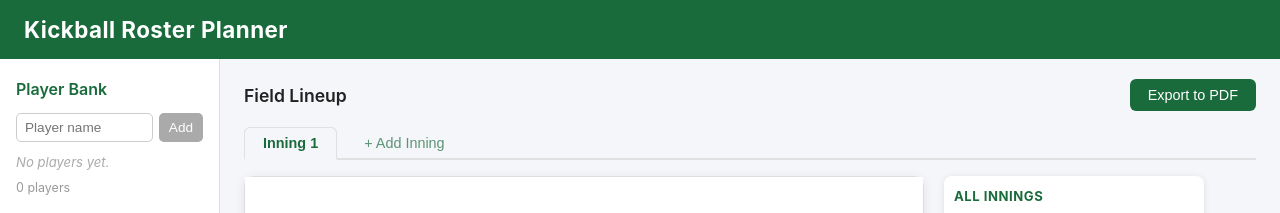
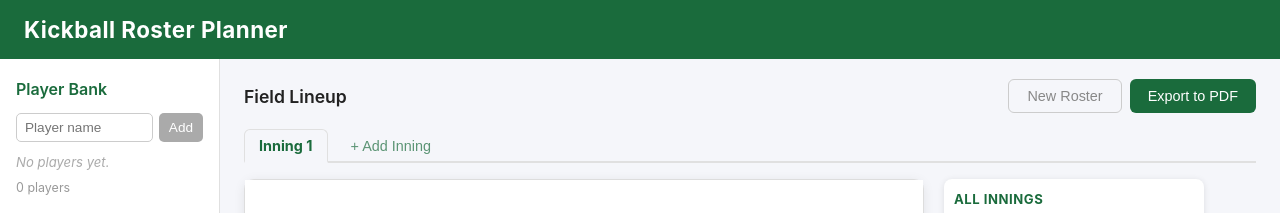
Before and after one commit to kneehaul/kickball-planner, a React (Vite) app: page / in a window 1280 px wide. Shown: the top 213 px of the page. Built offline with nearby package versions, Linux system fonts and the light colour scheme.

Commit message:
improved tab functionality

```diff
--- a/src/App.css
+++ b/src/App.css
@@ -65,6 +65,28 @@ body {
 .roster-header h2 {
   font-size: 1.1rem;
   font-weight: 600;
+}
+
+/* ── Header Actions ── */
+.header-actions {
+  display: flex;
+  gap: 8px;
+}
+
+.new-roster-btn {
+  background: none;
+  color: #888;
+  border: 1px solid #ccc;
+  padding: 8px 18px;
+  border-radius: 6px;
+  font-size: 0.9rem;
+  cursor: pointer;
+  font-weight: 500;
+}
+
+.new-roster-btn:hover {
+  border-color: #c0392b;
+  color: #c0392b;
 }
 
 /* ── Export Button ── */
@@ -197,22 +219,49 @@ body {
 }
 
 .inning-tab {
+  display: inline-flex;
+  align-items: center;
   background: none;
   border: 1px solid transparent;
   border-bottom: 2px solid transparent;
   margin-bottom: -2px;
-  padding: 7px 18px;
+  padding: 7px 14px;
   font-size: 0.9rem;
   font-weight: 500;
   color: #666;
   cursor: pointer;
   border-radius: 6px 6px 0 0;
   transition: color 0.12s, background 0.12s;
+  user-select: none;
 }
 
 .inning-tab:hover {
   color: #1a6b3c;
   background: #f0f7f3;
+}
+
+.inning-tab-close {
+  display: inline-flex;
+  align-items: center;
+  justify-content: center;
+  margin-left: 5px;
+  width: 14px;
+  height: 14px;
+  border-radius: 50%;
+  font-size: 0.85rem;
+  line-height: 1;
+  color: #999;
+  opacity: 0;
+  transition: opacity 0.1s, background 0.1s, color 0.1s;
+}
+
+.inning-tab:hover .inning-tab-close {
+  opacity: 1;
+}
+
+.inning-tab-close:hover {
+  background: #e0e0e0;
+  color: #c0392b !important;
 }
 
 .inning-tab.active {
@@ -221,6 +270,18 @@ body {
   border-color: #e0e0e0;
   border-bottom-color: #f5f6fa;
   background: #f5f6fa;
+}
+
+.inning-tab-input {
+  width: 90px;
+  font-size: 0.9rem;
+  font-weight: 600;
+  color: #1a6b3c;
+  border: none;
+  border-bottom: 2px solid #1a6b3c;
+  background: transparent;
+  outline: none;
+  padding: 0 2px;
 }
 
 .add-inning-btn {
--- a/src/App.jsx
+++ b/src/App.jsx
@@ -1,4 +1,4 @@
-import React, { useState } from 'react'
+import React, { useState, useEffect, useRef } from 'react'
 import PlayerBank from './components/PlayerBank'
 import FieldView from './components/FieldView'
 
@@ -62,6 +62,16 @@ const PLAYER_COLORS = [
   '#6d4c41', // 25 brown
 ]
 
+function load(key, fallback) {
+  try { return JSON.parse(localStorage.getItem(key)) ?? fallback }
+  catch { return fallback }
+}
+
+function save(key, value) {
+  try { localStorage.setItem(key, JSON.stringify(value)) }
+  catch {}
+}
+
 function emptyInning() {
   const inning = {}
   for (const pos of POSITIONS) inning[pos] = ''
@@ -69,17 +79,61 @@ function emptyInning() {
 }
 
 export default function App() {
-  const [players, setPlayers] = useState([])
-  const [playerColors, setPlayerColors] = useState({})
-  const [innings, setInnings] = useState([1])
-  const [roster, setRoster] = useState(() => ({ 1: emptyInning() }))
-  const [activeInning, setActiveInning] = useState(1)
+  const [players, setPlayers] = useState(() => load('kickball_players', []))
+  const [playerColors, setPlayerColors] = useState(() => load('kickball_playerColors', {}))
+  const [innings, setInnings] = useState(() => load('kickball_innings', [1]))
+  const [roster, setRoster] = useState(() => load('kickball_roster', { 1: emptyInning() }))
+  const [inningNames, setInningNames] = useState(() => load('kickball_inningNames', {}))
+  const [activeInning, setActiveInning] = useState(
+    () => load('kickball_innings', [1])[0] ?? 1
+  )
+  const [editingInning, setEditingInning] = useState(null)
+  const [editValue, setEditValue] = useState('')
+  const editInputRef = useRef(null)
+
+  useEffect(() => { save('kickball_players', players) }, [players])
+  useEffect(() => { save('kickball_playerColors', playerColors) }, [playerColors])
+  useEffect(() => { save('kickball_innings', innings) }, [innings])
+  useEffect(() => { save('kickball_roster', roster) }, [roster])
+  useEffect(() => { save('kickball_inningNames', inningNames) }, [inningNames])
+
+  function inningLabel(i) {
+    return inningNames[i] || `Inning ${i}`
+  }
+
+  function startEditInning(i) {
+    setEditingInning(i)
+    setEditValue(inningNames[i] || `Inning ${i}`)
+    setTimeout(() => editInputRef.current?.select(), 0)
+  }
+
+  function commitEditInning() {
+    const trimmed = editValue.trim()
+    if (trimmed && trimmed !== `Inning ${editingInning}`) {
+      setInningNames(prev => ({ ...prev, [editingInning]: trimmed }))
+    } else if (!trimmed || trimmed === `Inning ${editingInning}`) {
+      setInningNames(prev => { const n = { ...prev }; delete n[editingInning]; return n })
+    }
+    setEditingInning(null)
+  }
 
   function addInning() {
     const next = innings[innings.length - 1] + 1
     setInnings(prev => [...prev, next])
     setRoster(prev => ({ ...prev, [next]: emptyInning() }))
     setActiveInning(next)
+  }
+
+  function removeInning(inning) {
+    if (!window.confirm(`Delete ${inningLabel(inning)}? All assignments for this inning will be lost.`)) return
+    const next = innings.filter(i => i !== inning)
+    setInnings(next)
+    setRoster(prev => { const u = { ...prev }; delete u[inning]; return u })
+    setInningNames(prev => { const u = { ...prev }; delete u[inning]; return u })
+    if (activeInning === inning) {
+      const idx = innings.indexOf(inning)
+      setActiveInning(next[Math.min(idx, next.length - 1)])
+    }
   }
 
   function addPlayer(name) {
@@ -122,6 +176,7 @@ export default function App() {
   }
 
   function getBench(inning) {
+    if (!roster[inning]) return []
     const assigned = new Set(Object.values(roster[inning]).filter(Boolean))
     return players.filter(p => !assigned.has(p))
   }
@@ -147,20 +202,56 @@ export default function App() {
         <main className="main-content">
           <div className="roster-header no-print">
             <h2>Field Lineup</h2>
-            <button className="export-btn" onClick={() => window.print()}>
-              Export to PDF
-            </button>
+            <div className="header-actions">
+              <button className="new-roster-btn" onClick={() => {
+                if (!window.confirm('Start a new roster? This will clear all players and assignments.')) return
+                setPlayers([])
+                setPlayerColors({})
+                setInnings([1])
+                setRoster({ 1: emptyInning() })
+                setActiveInning(1)
+              }}>
+                New Roster
+              </button>
+              <button className="export-btn" onClick={() => window.print()}>
+                Export to PDF
+              </button>
+            </div>
           </div>
 
           <div className="inning-tabs no-print">
             {innings.map(i => (
-              <button
+              <div
                 key={i}
                 className={`inning-tab${activeInning === i ? ' active' : ''}`}
                 onClick={() => setActiveInning(i)}
+                onDoubleClick={e => { e.stopPropagation(); startEditInning(i) }}
               >
-                Inning {i}
-              </button>
+                {editingInning === i ? (
+                  <input
+                    ref={editInputRef}
+                    className="inning-tab-input"
+                    value={editValue}
+                    onChange={e => setEditValue(e.target.value)}
+                    onBlur={commitEditInning}
+                    onKeyDown={e => {
+                      if (e.key === 'Enter') commitEditInning()
+                      if (e.key === 'Escape') setEditingInning(null)
+                    }}
+                    onClick={e => e.stopPropagation()}
+                  />
+                ) : (
+                  inningLabel(i)
+                )}
+                {innings.length > 1 && editingInning !== i && (
+                  <span
+                    className="inning-tab-close"
+                    onClick={e => { e.stopPropagation(); removeInning(i) }}
+                  >
+                    ×
+                  </span>
+                )}
+              </div>
             ))}
             <button className="inning-tab add-inning-btn" onClick={addInning}>
               + Add Inning
@@ -177,7 +268,7 @@ export default function App() {
                 onAssign={(position, playerName) => assignPlayer(activeInning, position, playerName)}
               />
               <div className="bench-section">
-                <h3>Bench — Inning {activeInning}</h3>
+                <h3>Bench — {inningLabel(activeInning)}</h3>
                 <div className="bench-players">
                   {bench.length === 0 ? (
                     <span className="bench-empty">Everyone is assigned</span>
@@ -211,7 +302,7 @@ export default function App() {
                       >
                         <td className="summary-inning-col">{i}</td>
                         {POSITIONS.map(pos => {
-                          const player = roster[i][pos]
+                          const player = roster[i]?.[pos]
                           return (
                             <td
                               key={pos}
@@ -250,9 +341,9 @@ export default function App() {
                     const benchForInning = getBench(i)
                     return (
                       <tr key={i}>
-                        <td className="print-summary-inning">{i}</td>
+                        <td className="print-summary-inning">{inningLabel(i)}</td>
                         {POSITIONS.map(pos => {
-                          const player = roster[i][pos]
+                          const player = roster[i]?.[pos]
                           return (
                             <td
                               key={pos}
@@ -286,7 +377,7 @@ export default function App() {
               const benchForInning = getBench(i)
               return (
                 <div key={i} className="print-inning">
-                  <h2 className="print-inning-label">Inning {i}</h2>
+                  <h2 className="print-inning-label">{inningLabel(i)}</h2>
                   <FieldView
                     players={players}
                     playerColors={playerColors}
```
